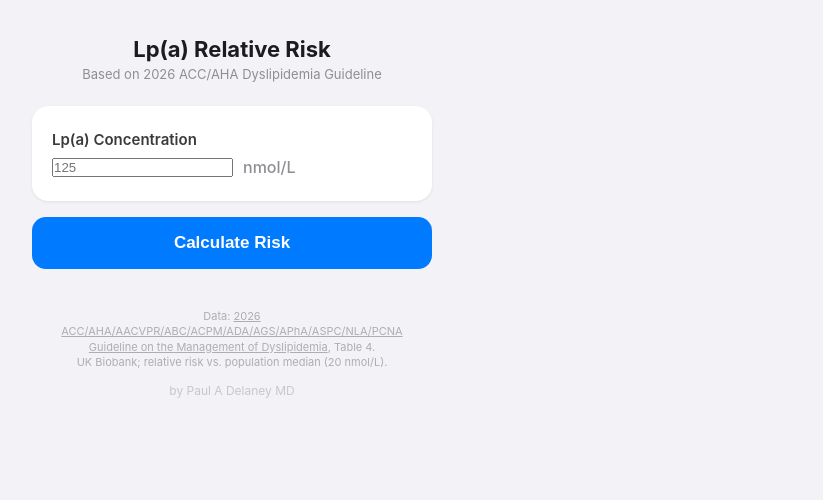
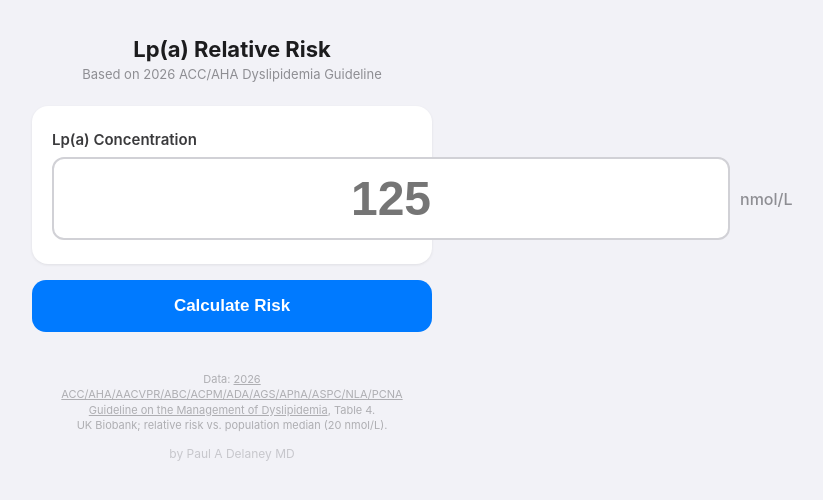
Before and after one commit to pdel4096/lpa-risk-calculator, a plain HTML site: page index.html in a window 1280 px wide. Shown: the whole page, without its empty margins (408-1231 px from the left). Drawn offline with Linux system fonts and the light colour scheme.

Commit message:
Update index.html

```diff
--- a/index.html
+++ b/index.html
@@ -52,9 +52,9 @@
     align-items: center;
     gap: 10px;
   }
-  input[type="number"] {
+  input[type="text"] {
     flex: 1;
-    font-size: 28px;
+    font-size: 48px;
     font-weight: 600;
     padding: 12px 16px;
     border: 2px solid #d1d1d6;
```
